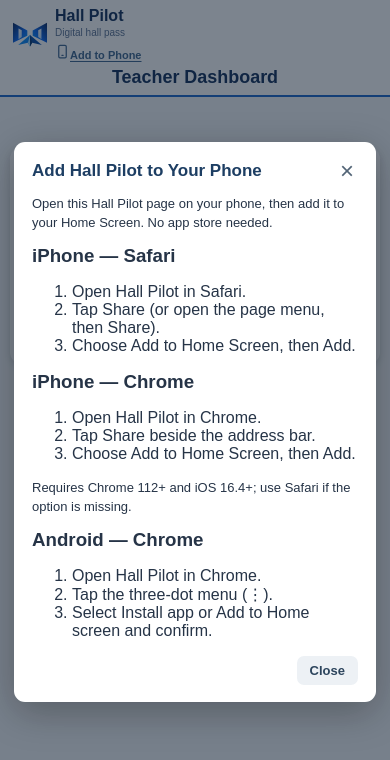
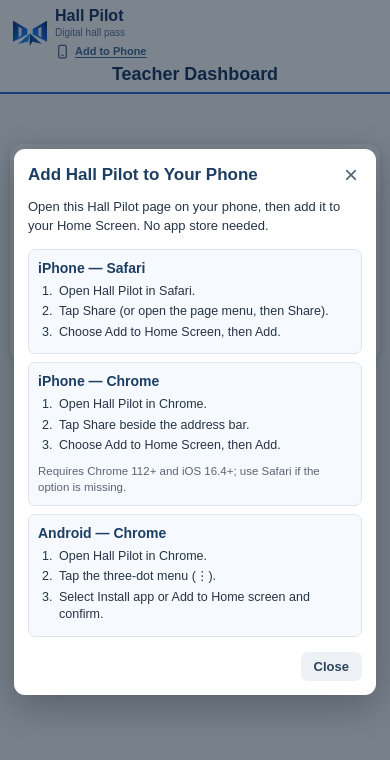
Before and after one commit to scottxian/wusd-hall-pass, a plain HTML site: page teacher.html in a window 390 px wide. Both pictures are taken after a click on the button "Add to Phone". Drawn offline with Linux system fonts and the light colour scheme.

Commit message:
Style compact phone icon and three mobile installation instruction sections

```diff
--- a/branding.css
+++ b/branding.css
@@ -24,13 +24,18 @@
 .hp-brand-name { font-size: 21px; font-weight: 800; line-height: 1.08; }
 /* Compact, nonintrusive app-install link on the shared branded header. */
 .hp-install-link {
-  align-self: flex-start; display: inline-block; width: auto;
+  align-self: flex-start; display: inline-flex; align-items: center; gap: 5px; width: auto;
   margin: 1px 0 0; padding: 0;
   border: 0; background: transparent; box-shadow: none;
   color: #3d658e; text-decoration: underline; text-underline-offset: 2px;
   font-family: inherit; font-size: 11px; font-weight: 600; line-height: 1.2;
   white-space: nowrap; cursor: pointer;
 }
+.hp-install-link svg {
+  display: block; flex: 0 0 15px; width: 15px; height: 15px;
+  color: inherit;
+}
+.hp-install-link span { display: inline; }
 .hp-install-link:hover { color: #164a81; }
 .hp-install-link:focus-visible { outline: 2px solid #1765cb; outline-offset: 2px; }
 .hp-install-link[hidden] { display: none !important; }
@@ -54,9 +59,23 @@
   cursor: pointer; font-weight: 400;
 }
 .hp-install-dialog p { font-size: 13px; line-height: 1.45; margin: 12px 0; }
-.hp-install-dialog .hp-install-instructions {
-  padding: 11px; background: #f3f7fb; border: 1px solid #dce5ef;
-  border-radius: 7px;
+.hp-install-dialog .hp-install-intro { margin: 11px 0 13px; }
+.hp-install-dialog .hp-install-platform {
+  padding: 9px 11px; margin: 8px 0;
+  border: 1px solid #dce5ef; border-radius: 7px;
+  background: #f6f9fd;
+}
+.hp-install-dialog .hp-install-platform h3 {
+  margin: 0 0 5px; font-size: 14px; font-weight: 700;
+  line-height: 1.35; color: #1d3e63;
+}
+.hp-install-dialog .hp-install-steps {
+  margin: 4px 0 0 18px; padding: 0;
+  font-size: 12.5px; line-height: 1.4;
+}
+.hp-install-dialog .hp-install-steps li { padding-left: 3px; margin: 3px 0; }
+.hp-install-dialog .hp-install-platform-note {
+  margin: 8px 0 0; font-size: 11.5px; color: #5b6574;
 }
 .hp-install-dialog .hp-install-note { color: #586779; font-size: 12px; }
 .hp-install-actions { display: flex; justify-content: flex-end; gap: 8px; margin-top: 15px; }
@@ -66,6 +85,11 @@
   cursor: pointer;
 }
 .hp-install-actions .hp-install-confirm { background: #1f5ea8; color: #fff; }
+.hp-install-dialog button:focus-visible { outline: 3px solid #7aa7d8; outline-offset: 2px; }
+@media(max-width: 420px) {
+  .hp-install-dialog { padding: 14px; }
+  .hp-install-dialog .hp-install-platform { padding: 9px; }
+}
 
 .hp-brand-tagline { color: #597092; font-size: 12px; line-height: 1.25; }
 .hp-brand-school[hidden], .hp-brand-school-logo[hidden] { display: none !important; }
```
